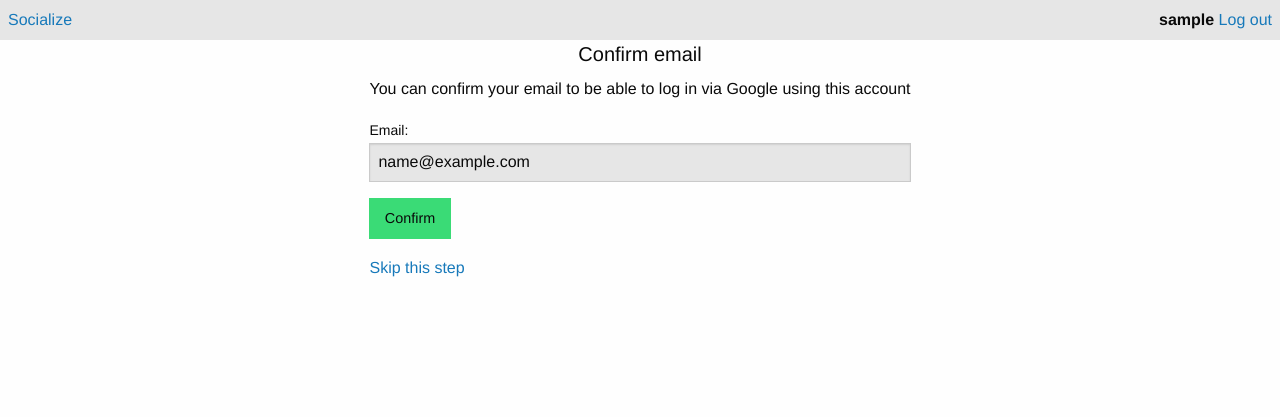
After one commit to mikhailsinyakov/socialize, a Django app: page /confirm_email/ in a window 1280 px wide. The commit adds this page. Shown: the top 417 px of the page. Run offline with Django 4.2, Linux system fonts and the light colour scheme; the visitor is signed in with stand-in values (Sample User, id 1); some libraries are stand-ins or nearby versions.

Commit message:
Add possibility to confirm an email

```diff
--- a/api/urls.py
+++ b/api/urls.py
@@ -6,4 +6,6 @@ app_name = "api"
 
 urlpatterns = [
     path("users/<username>/exists", views.username_exists, name="username_exists"),
+    path("users/<username>/send_email", views.send_email, name="send_email"),
+    path("users/<username>/verify_email", views.verify_email, name="verify_email"),
 ]
--- a/main/static/main/script.js
+++ b/main/static/main/script.js
@@ -44,6 +44,73 @@ function handleSubmitForm(e) {
     }
 }
 
+async function sendEmail(username) {
+    const csrftoken = document.querySelector('[name=csrfmiddlewaretoken]').value;
+    const response = await fetch(`/api/users/${username}/send_email`, {
+        method: "POST",
+        headers: {'X-CSRFToken': csrftoken},
+        mode: 'same-origin'
+    });
+    if (response.status !== 200) {
+        return Promise.reject(new Error("Internal Server Error"))
+    }
+    const data = await response.json();
+    const verification_code = data.verification_code;
+    return verification_code;
+
+}
+
+async function verifyEmail(username) {
+    const csrftoken = document.querySelector('[name=csrfmiddlewaretoken]').value;
+    const response = await fetch(`/api/users/${username}/verify_email`, {
+        method: "POST",
+        headers: {'X-CSRFToken': csrftoken},
+        mode: 'same-origin'
+    });
+    if (response.status !== 200) {
+        return Promise.reject(new Error("Internal Server Error"))
+    }
+    return true;
+}
+
+function showVerificationResult(is_success) {
+    const resultElem = document.getElementById("verification-result");
+    resultElem.classList.remove("hidden");
+    if (is_success) resultElem.textContent = "Your email is verified. Redirecting to the main page";
+    else resultElem.textContent = "You typed wrong code";
+}
+
+async function handleSendEmailClick(e) {
+    const redirect_to = document.querySelector("#skip a").href;
+    const username = document.getElementById("username").value;
+    const code = await sendEmail(username);
+
+    const hiddenForm = document.querySelector(".hidden");
+    const skipElem = document.getElementById("skip");
+    const codeInput = document.getElementById("code-input");
+
+    hiddenForm.classList.remove("hidden");
+    skipElem.classList.add("hidden");
+    codeInput.focus();
+    codeInput.addEventListener("input", e => {
+        const value = e.target.value;
+        if (value.length === 6) {
+            const is_success = Number(value) === code;
+            showVerificationResult(is_success);
+            if (is_success) {
+                setTimeout(async () => {
+                    await verifyEmail(username);
+                    window.location.href = redirect_to;
+                }, 3000);
+            }
+        } else if (value.length > 6) {
+            codeInput.value = value.slice(0, 6);
+        }
+
+    })
+
+}
+
 
 window.addEventListener("load", e => {
     const forms = ["signup", "add-username"].map(x => document.getElementById(`${x}-form`));
@@ -66,4 +133,9 @@ window.addEventListener("load", e => {
     for (const form of forms) {
         if (form) form.addEventListener("submit", handleSubmitForm);
     }
+
+    if (document.getElementById("confirm-email")) {
+        sendEmailBtn = document.getElementById("send-email");
+        sendEmailBtn.addEventListener("click", handleSendEmailClick);
+    }
 })
--- a/main/static/main/style.css
+++ b/main/static/main/style.css
@@ -58,3 +58,7 @@ input[type="submit"] {
     margin-bottom: 0;
     color: red;
 }
+
+#code-input {
+    width: 6rem;
+}
--- /dev/null
+++ b/main/templates/main/confirm_email.html
@@ -0,0 +1,28 @@
+{% extends "main/base.html" %}
+
+{% block page_name %}Confirm email{% endblock %}
+
+{% block content %}
+    <div id="confirm-email">
+        {% csrf_token %}
+        <h5 class="text-center">Confirm email</h5>
+        <p>You can confirm your email to be able to log in via Google using this account</p>
+        <label>
+            Email:
+            <input type="email" value="{{ email }}" disabled/>
+        </label>
+        <input type="hidden" value="{{ username }}" id="username" />
+        <button id="send-email" class="success button">Confirm</button>
+
+        <p id="skip"><a href="{% url 'main:posts' %}">Skip this step</a></p>
+
+        <div class="hidden">
+            <p>We've sent you verification code</p>
+            <label>
+                Code:
+                <input type="number" id="code-input" />
+            </label>
+            <p class="hidden" id="verification-result"></p>
+        </div>
+    </div>
+{% endblock %}
--- a/main/urls.py
+++ b/main/urls.py
@@ -8,6 +8,7 @@ urlpatterns = [
     path("login/", views.login_view, name="login"),
     path("signup/", views.signup, name="signup"),
     path("add_username/", views.add_username, name="add_username"),
+    path("confirm_email/", views.confirm_email, name="confirm_email"),
     path("logout/", views.logout_view, name="logout"),
     path("posts/", views.posts, name="posts"),
     path("", views.index, name="index"),
--- a/main/views.py
+++ b/main/views.py
@@ -67,7 +67,9 @@ def signup(request):
             user = User.objects.create_user(username, email, password1)
             profile = Profile.objects.create(user=user, is_email_verified=False)
             login(request, user)
-            return HttpResponseRedirect(reverse("main:posts"))
+            if email is None:
+                return HttpResponseRedirect(reverse("main:posts"))
+            return HttpResponseRedirect(reverse("main:confirm_email"))
 
         context = {"form": form}
         return render(request, "main/signup.html", context)
@@ -98,6 +100,11 @@ def add_username(request):
         context = {"form": form}
         return render(request, "main/signup.html", context)
 
+def confirm_email(request):
+    if request.method == "GET":
+        context = {"email": request.user.email, "username": request.user.username}
+        return render(request, "main/confirm_email.html", context)
+
 
 def logout_view(request):
     logout(request)
```
Also changed, not shown: api/views.py (+30 -1 lines), socialize/settings.py (+8 -0 lines).
